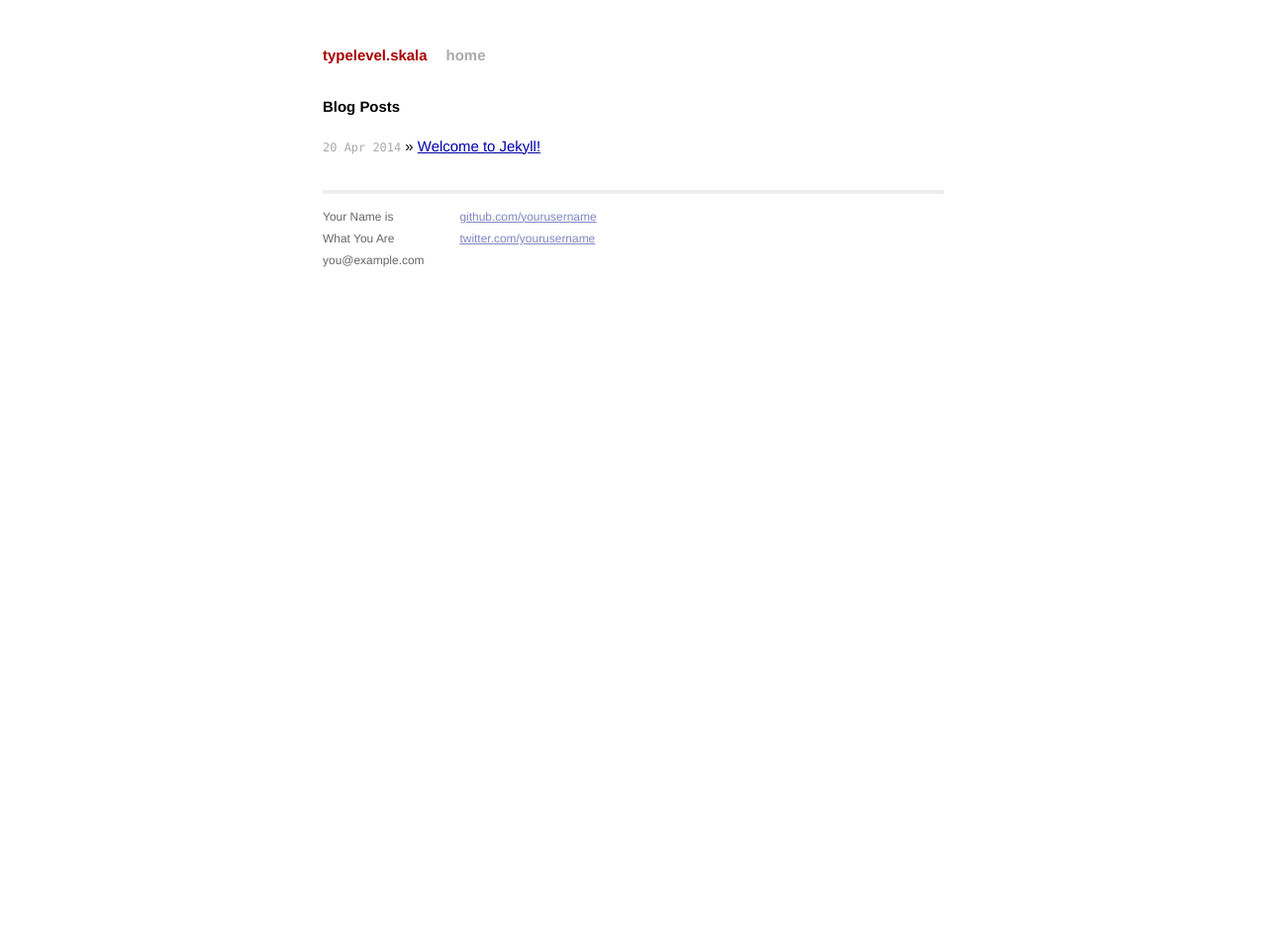
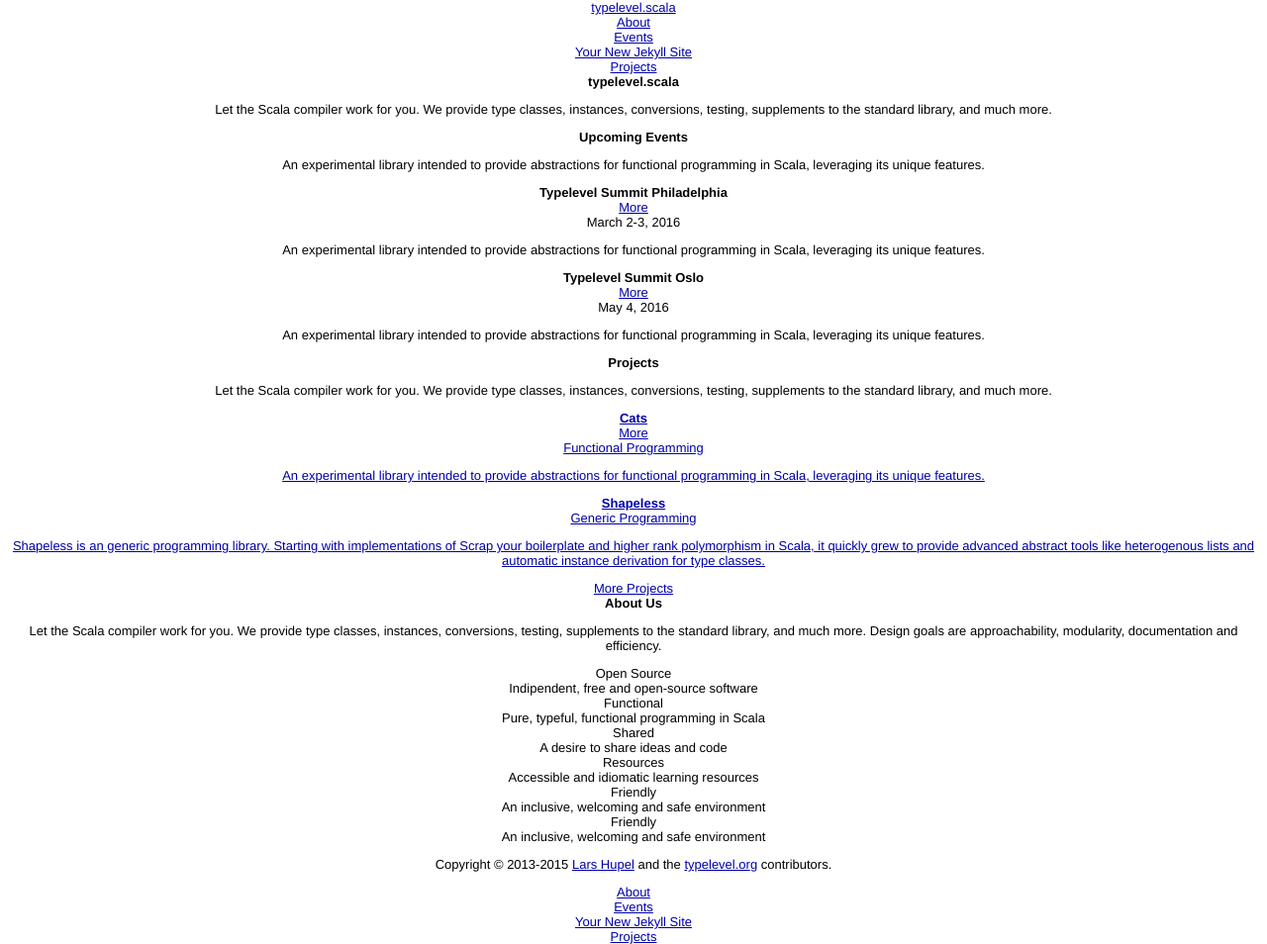
Before and after one commit to adelbertc/typelevel-beta, a Jekyll site: the page built from index.html, in a window 1280 px wide. Shown: the whole page at 99% size. Built offline with Jekyll 4.4.1, drawn with Linux system fonts in a browser that asks for light colours; Markdown is read by kramdown in place of the engine named in the settings.

Commit message:
Basic html, templating and data.

```diff
--- a/_config.yml
+++ b/_config.yml
@@ -1,4 +1,13 @@
-name: typelevel.skala
+name: typelevel.scala
+description: Let the Scala compiler work for you. We provide type classes, instances, conversions, testing, supplements to the standard library, and much more.
 markdown: redcarpet
 highlighter: pygments # or rouge or null
 exclude: ["node_modules", "gulpfile.js", "package.json"]
+
+collections:
+  events:
+    output: true
+    permalink: /event/:path/
+    layout: event
+  projects:
+    output: false
--- /dev/null
+++ b/_events/oslo.md
@@ -0,0 +1,31 @@
+---
+layout: event
+title: "Typelevel Summit Oslo"
+date: 04-05-16
+date_string: "May 4, 2016"
+description: An experimental library intended to provide abstractions for functional programming in Scala, leveraging its unique features.
+---
+
+We're the Typelevel family of projects and in 2016, we're going to organize two conferences. This is the call for speakers. If you have any questions at all, please contact info@typelevel.org. This form is administrated by Lars Hupel (lars@typelevel.org) and the data you entered will be shared with the programme committee. We won't publish this information without your consent first.
+What is Typelevel anyway? It is a community of projects and individuals organized around:
+
+- Pure, typeful, functional programming in Scala
+- Independent free and open source software
+- A desire to share ideas and code
+- Accessible and idiomatic learning resources
+- An inclusive, welcoming and safe environment
+
+## What are we looking for?
+
+For a variety of things! Possible topic ranges include, but are not limited to:
+
+- Experience reports:  "How we migrated our code base to shapeless"
+- Typelevel project updates: "What's new in Typelevel project X"
+- Your project updates: "What's new in X", where X uses Typelevel heavily
+- Big picture: "Where is Scala headed for typed FP?"
+- Tutorial-style: "Error-handling with cats", "Idiomatic ScalaCheck"
+- Tooling: "We can now use Ensime in Notepad"
+- Related work: "How language X does typed FP and what we could learn"
+- Non-tech issues: "Diversity in the Scala community", "Governance in Typelevel"
+
+Proposals should be related to the Typelevel family in some way or follow the Typelevel spirit.
--- /dev/null
+++ b/_events/philly.md
@@ -0,0 +1,31 @@
+---
+layout: event
+title: "Typelevel Summit Philadelphia"
+date: 02-03-16
+date_string: "March 2-3, 2016"
+description: An experimental library intended to provide abstractions for functional programming in Scala, leveraging its unique features.
+---
+
+We're the Typelevel family of projects and in 2016, we're going to organize two conferences. This is the call for speakers. If you have any questions at all, please contact info@typelevel.org. This form is administrated by Lars Hupel (lars@typelevel.org) and the data you entered will be shared with the programme committee. We won't publish this information without your consent first.
+What is Typelevel anyway? It is a community of projects and individuals organized around:
+
+- Pure, typeful, functional programming in Scala
+- Independent free and open source software
+- A desire to share ideas and code
+- Accessible and idiomatic learning resources
+- An inclusive, welcoming and safe environment
+
+## What are we looking for?
+
+For a variety of things! Possible topic ranges include, but are not limited to:
+
+- Experience reports:  "How we migrated our code base to shapeless"
+- Typelevel project updates: "What's new in Typelevel project X"
+- Your project updates: "What's new in X", where X uses Typelevel heavily
+- Big picture: "Where is Scala headed for typed FP?"
+- Tutorial-style: "Error-handling with cats", "Idiomatic ScalaCheck"
+- Tooling: "We can now use Ensime in Notepad"
+- Related work: "How language X does typed FP and what we could learn"
+- Non-tech issues: "Diversity in the Scala community", "Governance in Typelevel"
+
+Proposals should be related to the Typelevel family in some way or follow the Typelevel spirit.
--- a/_layouts/default.html
+++ b/_layouts/default.html
@@ -8,35 +8,28 @@
 
     <!-- Custom CSS -->
     <link rel="stylesheet" href="/css/main.css">
-
   </head>
   <body>
-
-        <div class="site">
     <div class="header">
-            <h1 class="title"><a href="/">{{ site.name }}</a></h1>
-            <a class="extra" href="/">home</a>
+      <div class="header__logo">
+        <a href="/">{{ site.name }}</a>
+      </div>
+      <ul class="navigation">
+        {% for page in site.pages %}
+          <li><a href="{{ page.url }}">{{ page.title }}</a></li>
+        {% endfor %}
+      </ul>
     </div>
 
     {{ content }}
 
-
     <div class="footer">
-            <div class="contact">
-              <p>
-                Your Name is<br />
-                What You Are<br />
-                you@example.com
-              </p>
+      <p>Copyright &copy; 2013-{{ site.time | date: '%Y' }} <a href="#">Lars Hupel</a> and the <a href="/">typelevel.org</a> contributors.</p>
+      <ul class="navigation">
+        {% for page in site.pages %}
+          <li><a href="{{ page.url }}">{{ page.title }}</a></li>
+        {% endfor %}
+      </ul>
     </div>
-            <div class="contact">
-              <p>
-                <a href="https://github.com/yourusername">github.com/yourusername</a><br />
-                <a href="https://twitter.com/yourusername">twitter.com/yourusername</a><br />
-              </p>
-            </div>
-          </div>
-        </div>
-
   </body>
 </html>
--- /dev/null
+++ b/about.html
@@ -0,0 +1,72 @@
+---
+layout: default
+title: About
+---
+
+<div class="section about-us">
+  <h2>About Us</h2>
+  <p>Let the Scala compiler work for you. We provide type classes, instances, conversions, testing, supplements to the standard library, and much more. Design goals are approachability, modularity, documentation and efficiency.</p>
+
+  <dl class="about-us-dl about-us-dl--open-source">
+    <dt>Open Source</dt>
+    <dd>Indipendent, free and open-source software</dd>
+  </dl>
+
+  <dl class="about-us-dl about-us-dl--functional">
+    <dt>Functional</dt>
+    <dd>Pure, typeful, functional programming in Scala</dd>
+  </dl>
+
+  <dl class="about-us-dl about-us-dl--shared">
+    <dt>Shared</dt>
+    <dd>A desire to share ideas and code</dd>
+  </dl>
+
+  <dl class="about-us-dl about-us-dl--resources">
+    <dt>Resources</dt>
+    <dd>Accessible and idiomatic learning resources</dd>
+  </dl>
+
+  <dl class="about-us-dl about-us-dl--friendly">
+    <dt>Friendly</dt>
+    <dd>An inclusive, welcoming and safe environment</dd>
+  </dl>
+
+  <dl class="about-us-dl about-us-dl--friendly">
+    <dt>Friendly</dt>
+    <dd>An inclusive, welcoming and safe environment</dd>
+  </dl>
+</div>
+
+<div class="section contact">
+  <h2>Contact</h2>
+  <p>Let the Scala compiler work for you. We provide type classes, instances, conversions, testing, supplements to the standard library, and much more.</p>
+
+  <a href="#">
+    <div class="contact__item contact__item--google">
+      <h6>Google Groups</h6>
+      <span class="tag">Typelevel Development List</span>
+    </div>
+  </a>
+
+    <a href="#">
+    <div class="contact__item contact__item--gitter">
+      <h6>Gitter</h6>
+      <span class="tag">typelevel/general</span>
+    </div>
+  </a>
+
+    <a href="#">
+    <div class="contact__item contact__item--email">
+      <h6>Email</h6>
+      <span class="tag">info@typelevel.org</span>
+    </div>
+  </a>
+
+    <a href="#">
+    <div class="contact__item contact__item--conduct">
+      <h6>Code of Conduct</h6>
+      <span class="tag">typelevel.org/conduct</span>
+    </div>
+  </a>
+</div>
--- a/css/main.css
+++ b/css/main.css
@@ -34,81 +34,6 @@
 
 a:visited {
   color: #a0a; }
-
-/*****************************************************************************/
-/*
-/* Home
-/*
-/*****************************************************************************/
-.posts {
-  list-style-type: none;
-  margin-bottom: 2em; }
-
-.posts li {
-  line-height: 1.75em; }
-
-.posts span {
-  color: #aaa;
-  font-family: Monaco, "Courier New", monospace;
-  font-size: 80%; }
-
-/*****************************************************************************/
-/*
-/* Site
-/*
-/*****************************************************************************/
-.site {
-  font-size: 115%;
-  text-align: justify;
-  width: 42em;
-  margin: 3em auto 2em;
-  line-height: 1.5em; }
-
-.header a {
-  font-weight: bold;
-  text-decoration: none; }
-
-.title {
-  display: inline-block;
-  margin-bottom: 2em; }
-
-.title a {
-  color: #a00; }
-
-.title a:hover {
-  color: #000; }
-
-.header a.extra {
-  color: #aaa;
-  margin-left: 1em; }
-
-.header a.extra:hover {
-  color: #000; }
-
-.meta {
-  color: #aaa; }
-
-.footer {
-  font-size: 80%;
-  color: #666;
-  border-top: 4px solid #eee;
-  margin-top: 2em;
-  overflow: hidden; }
-
-.footer .contact {
-  float: left;
-  margin-right: 3em; }
-
-.footer .contact a {
-  color: #8085C1; }
-
-.footer .rss {
-  margin-top: 1.1em;
-  margin-right: -.2em;
-  float: right; }
-
-.footer .rss img {
-  border: 0; }
 
 /*****************************************************************************/
 /*
--- /dev/null
+++ b/events.html
@@ -0,0 +1,4 @@
+---
+layout: event
+title: Events
+---
--- a/index.html
+++ b/index.html
@@ -3,11 +3,86 @@
 title: Your New Jekyll Site
 ---
 
-<div id="home">
-  <h1>Blog Posts</h1>
-  <ul class="posts">
-    {% for post in site.posts %}
-      <li><span>{{ post.date | date_to_string }}</span> &raquo; <a href="{{ post.url }}">{{ post.title }}</a></li>
-    {% endfor %}
-  </ul>
+<div class="hero">
+  <h1>{{ site.name }}</h1>
+  <p class="hero__lead">{{ site.description }}</p>
 </div>
+
+<div class="section events">
+  <h2>Upcoming Events</h2>
+  <p>An experimental library intended to provide abstractions for functional programming in Scala, leveraging its unique features.</p>
+
+  {% for event in site.events limit:2 %}
+    <div class="events__event">
+      <div class="events__event-header">
+        <h3>{{ event.title }}</h3>
+        <a class="btn" href="{{ event.url }}">More</a>
+      </div>
+      <div class="events__event-body">
+        <span class="tag">{{ event.date_string }}</span>
+        <p>{{ event.description }}</p>
+      </div>
+    </div>
+  {% endfor %}
+</div>
+
+<div class="section projects">
+  <h2>Projects</h2>
+  <p>Let the Scala compiler work for you. We provide type classes, instances, conversions, testing, supplements to the standard library, and much more.</p>
+
+  {% for project in site.projects limit:2 %}
+    <div class="projects__project">
+      <div class="projects__project-header">
+        <a href="{{ project.github }}">
+          <h3><span class="ico-repo"></span>{{ project.title }}</h3>
+        </a>
+        {% if project.permalink %}
+          <a class="btn" href="{{ project.permalink }}">More</a>
+        {% endif %}
+      </div>
+      <a href="{{ project.github }}">
+        <div class="projects__project-body">
+          <span class="tag">{{ project.category }}</span>
+          <p>{{ project.description }}</p>
+        </div>
+      </a>
+    </div>
+  {% endfor %}
+
+  <a class="btn" href="#">More Projects</a>
+</div>
+
+<div class="section about-us">
+  <h2>About Us</h2>
+  <p>Let the Scala compiler work for you. We provide type classes, instances, conversions, testing, supplements to the standard library, and much more. Design goals are approachability, modularity, documentation and efficiency.</p>
+
+  <dl class="about-us-dl about-us-dl--open-source">
+    <dt>Open Source</dt>
+    <dd>Indipendent, free and open-source software</dd>
+  </dl>
+
+  <dl class="about-us-dl about-us-dl--functional">
+    <dt>Functional</dt>
+    <dd>Pure, typeful, functional programming in Scala</dd>
+  </dl>
+
+  <dl class="about-us-dl about-us-dl--shared">
+    <dt>Shared</dt>
+    <dd>A desire to share ideas and code</dd>
+  </dl>
+
+  <dl class="about-us-dl about-us-dl--resources">
+    <dt>Resources</dt>
+    <dd>Accessible and idiomatic learning resources</dd>
+  </dl>
+
+  <dl class="about-us-dl about-us-dl--friendly">
+    <dt>Friendly</dt>
+    <dd>An inclusive, welcoming and safe environment</dd>
+  </dl>
+
+  <dl class="about-us-dl about-us-dl--friendly">
+    <dt>Friendly</dt>
+    <dd>An inclusive, welcoming and safe environment</dd>
+  </dl>
+</div>
--- a/package.json
+++ b/package.json
@@ -6,7 +6,7 @@
   "scripts": {
     "test": "echo \"Error: no test specified\" && exit 1"
   },
-  "author": "Shane Osbourne",
+  "author": "Fabian Schultz",
   "license": "ISC",
   "devDependencies": {
     "gulp": "^3.8.8",
```
Also changed, not shown: _layouts/event.html (added, +18 -0 lines), _posts/2015-03-20-typelevel-summit-philadelphia.md (added, +31 -0 lines), _projects/cats.md (added, +32 -0 lines), _projects/shapeless.md (added, +31 -0 lines), _scss/_reset.scss (+0 -91 lines), projects.html (added, +28 -0 lines). Lines whose indentation alone changed are shown as unchanged.
